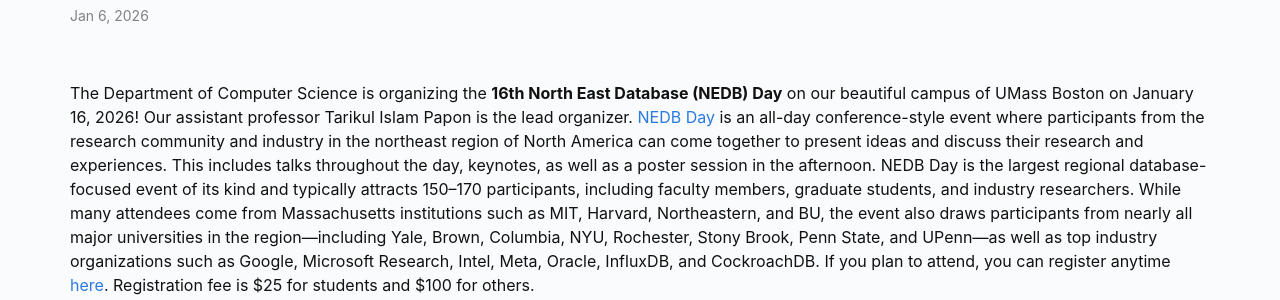
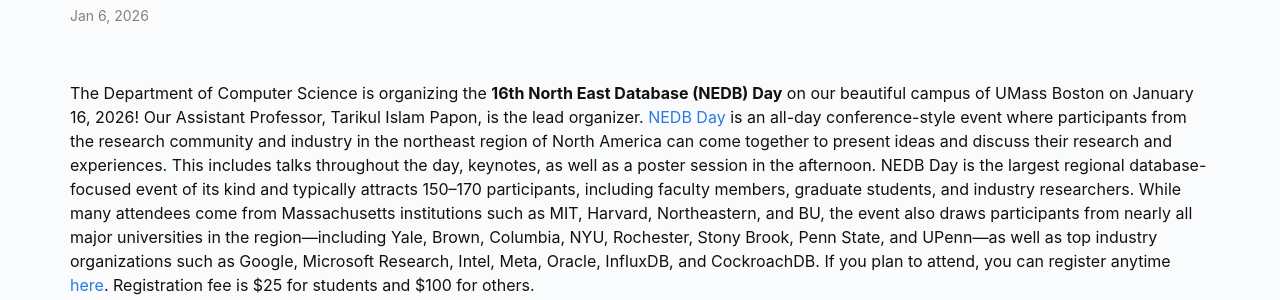
Before and after one commit to umbcs/umbcs.github.io, a Jekyll site: the page built from WEB/POSTS/news/_posts/2026-01-06-nedb.md, in a window 1280 px wide. Shown: the part 195-495 px from the top of the page. Built offline with Jekyll 4.4.1, drawn with Linux system fonts in a browser that asks for light colours.

```diff
--- a/WEB/POSTS/news/_posts/2026-01-06-nedb.md
+++ b/WEB/POSTS/news/_posts/2026-01-06-nedb.md
@@ -2,7 +2,7 @@
 layout: post
 title: "CS Department is Organizing NEDB Day 2026!"
 ---
-<p>The Department of Computer Science is organizing the <b>16th North East Database (NEDB) Day</b> on our beautiful campus of UMass Boston on January 16, 2026! Our assistant professor Tarikul Islam Papon is the lead organizer. <a href="https://nedbday.github.io/2026">NEDB Day</a> is an all-day conference-style event where participants from the research community and industry in the northeast region of North America can come together to present ideas and discuss their research and experiences. This includes talks throughout the day, keynotes, as well as a poster session in the afternoon. NEDB Day is the largest regional database-focused event of its kind and typically attracts 150–170 participants, including faculty members, graduate students, and industry researchers. While many attendees come from Massachusetts institutions such as MIT, Harvard, Northeastern, and BU, the event also draws participants from nearly all major universities in the region—including Yale, Brown, Columbia, NYU, Rochester, Stony Brook, Penn State, and UPenn—as well as top industry organizations such as Google, Microsoft Research, Intel, Meta, Oracle, InfluxDB, and CockroachDB. If you plan to attend, you can register anytime <a href="https://commerce.cashnet.com/COMPSCIpay">here</a>. Registration fee is $25 for students and $100 for others.</p>
+<p>The Department of Computer Science is organizing the <b>16th North East Database (NEDB) Day</b> on our beautiful campus of UMass Boston on January 16, 2026! Our Assistant Professor, Tarikul Islam Papon, is the lead organizer. <a href="https://nedbday.github.io/2026">NEDB Day</a> is an all-day conference-style event where participants from the research community and industry in the northeast region of North America can come together to present ideas and discuss their research and experiences. This includes talks throughout the day, keynotes, as well as a poster session in the afternoon. NEDB Day is the largest regional database-focused event of its kind and typically attracts 150–170 participants, including faculty members, graduate students, and industry researchers. While many attendees come from Massachusetts institutions such as MIT, Harvard, Northeastern, and BU, the event also draws participants from nearly all major universities in the region—including Yale, Brown, Columbia, NYU, Rochester, Stony Brook, Penn State, and UPenn—as well as top industry organizations such as Google, Microsoft Research, Intel, Meta, Oracle, InfluxDB, and CockroachDB. If you plan to attend, you can register anytime <a href="https://commerce.cashnet.com/COMPSCIpay">here</a>. Registration fee is $25 for students and $100 for others.</p>
 
 
 <p></p>
```
